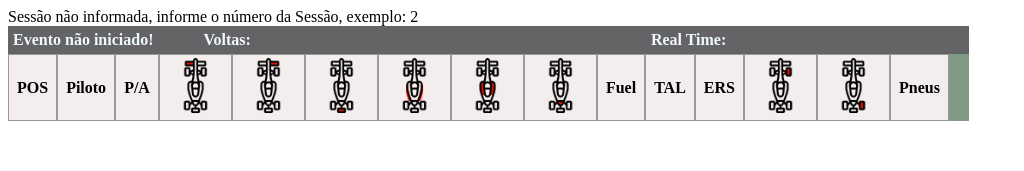
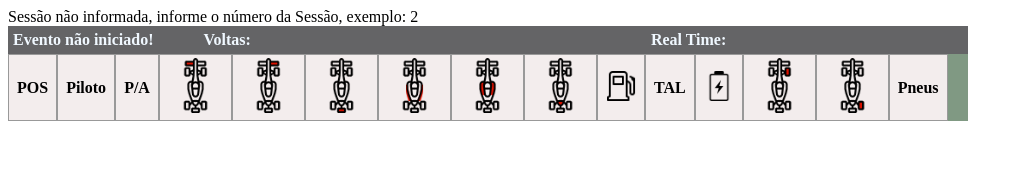
Before and after one commit to lucviery/f1av-front, a Vue app: page /#/telemetria/real-time in a window 1280 px wide. Shown: the top 171 px of the page, without its empty margins (0-1024 px from the left). Built offline with nearby package versions, Linux system fonts and the light colour scheme.

Commit message:
imagens fuel e ers

```diff
--- a/src/views/telemetria/RealTimeView.vue
+++ b/src/views/telemetria/RealTimeView.vue
@@ -27,9 +27,11 @@
 										src="../../assets/icons-telemetry/79700-SidePod-duplo.png" width="55" heigth="55" /></div>
 								<div class="divTableCell"><img class="image_cabecalho"
 										src="../../assets/icons-telemetry/79700-diferencial.png" width="55" heigth="55" /></div>
-								<div class="divTableCell" style="font-weight: bold">Fuel</div>
+								<div class="divTableCell" style="font-weight: bold"><img class="image_cabecalho"
+										src="../../assets/icons-telemetry/fuel.png" width="30" heigth="30" /></div>
 								<div class="divTableCell" style="font-weight: bold">TAL</div>
-								<div class="divTableCell" style="font-weight: bold">ERS</div>
+								<div class="divTableCell" style="font-weight: bold"><img class="image_cabecalho"
+										src="../../assets/icons-telemetry/ers.png" width="30" heigth="30" /></div>
 								<div class="divTableCell"><img class="image_cabecalho"
 										src="../../assets/icons-telemetry/79700-rodaeDireita.png" width="55" heigth="55" /></div>
 								<div class="divTableCell"><img class="image_cabecalho"
```
Also changed, not shown: src/assets/icons-telemetry/ers.png (added), src/assets/icons-telemetry/fuel.png (renamed from src/assets/icons-telemetry/115101.png).
